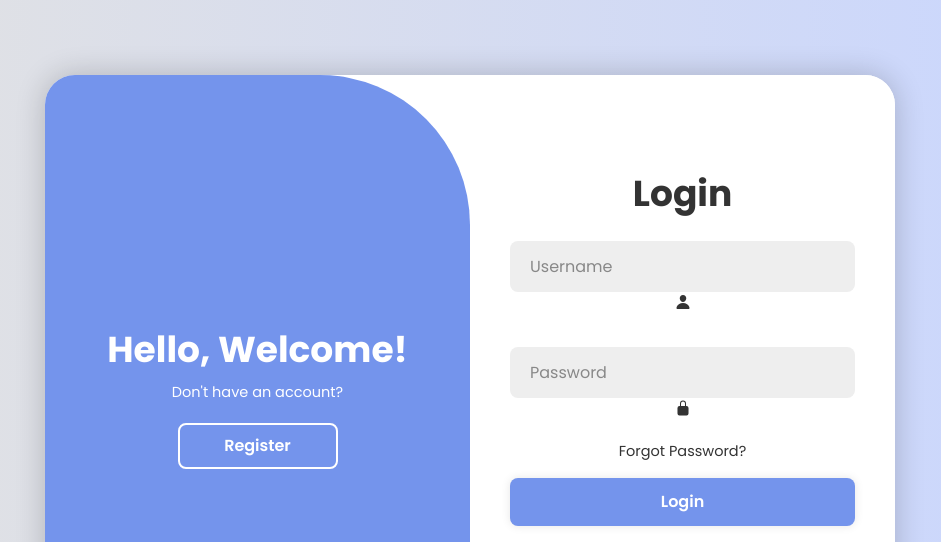
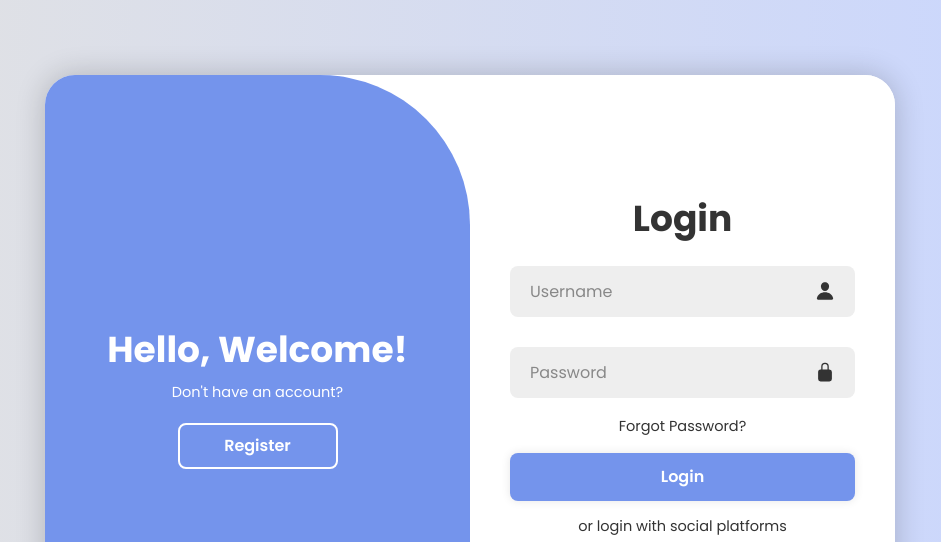
Before and after one commit to deepeshyadavrd/login-signup-form, a plain HTML site: page index.html in a window 1280 px wide. Shown: the top 542 px of the page, without its empty margins (170-1111 px from the left). Drawn offline with nearby package versions, Linux system fonts and the light colour scheme.

Commit message:
icon selector added in css

```diff
--- a/style.css
+++ b/style.css
@@ -1,4 +1,5 @@
 @import url('https://fonts.googleapis.com/css2?family=Poppins:ital,wght@0,100;0,200;0,300;0,400;0,500;0,600;0,700;0,800;0,900;1,100;1,200;1,300;1,400;1,500;1,600;1,700;1,800;1,900&display=swap');
+
 
 *{
     margin: 0;
@@ -82,7 +83,7 @@ form{ width: 100%; }
             font-weight: 400;
         }
 
-    .input-box i{
+    .input-box ion-icon{
         position: absolute;
         right: 20px;
         top: 50%;
```
